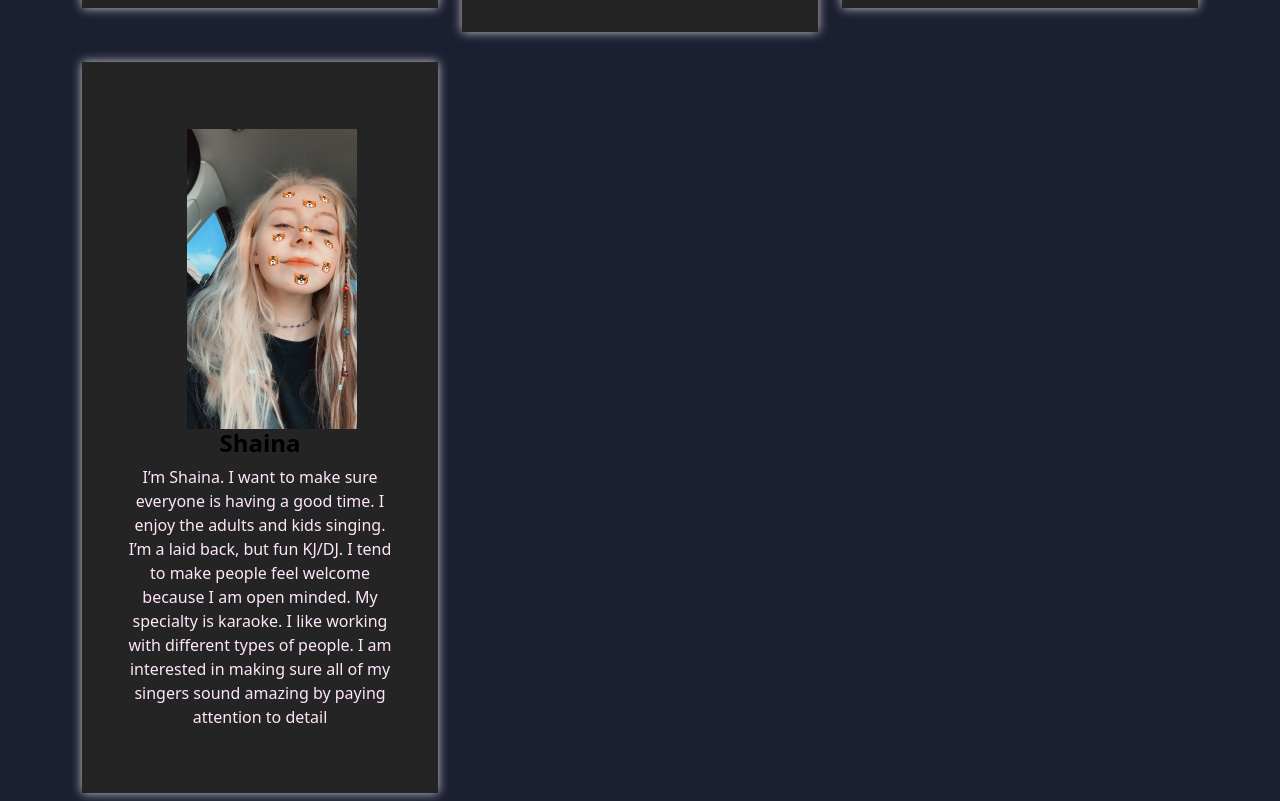
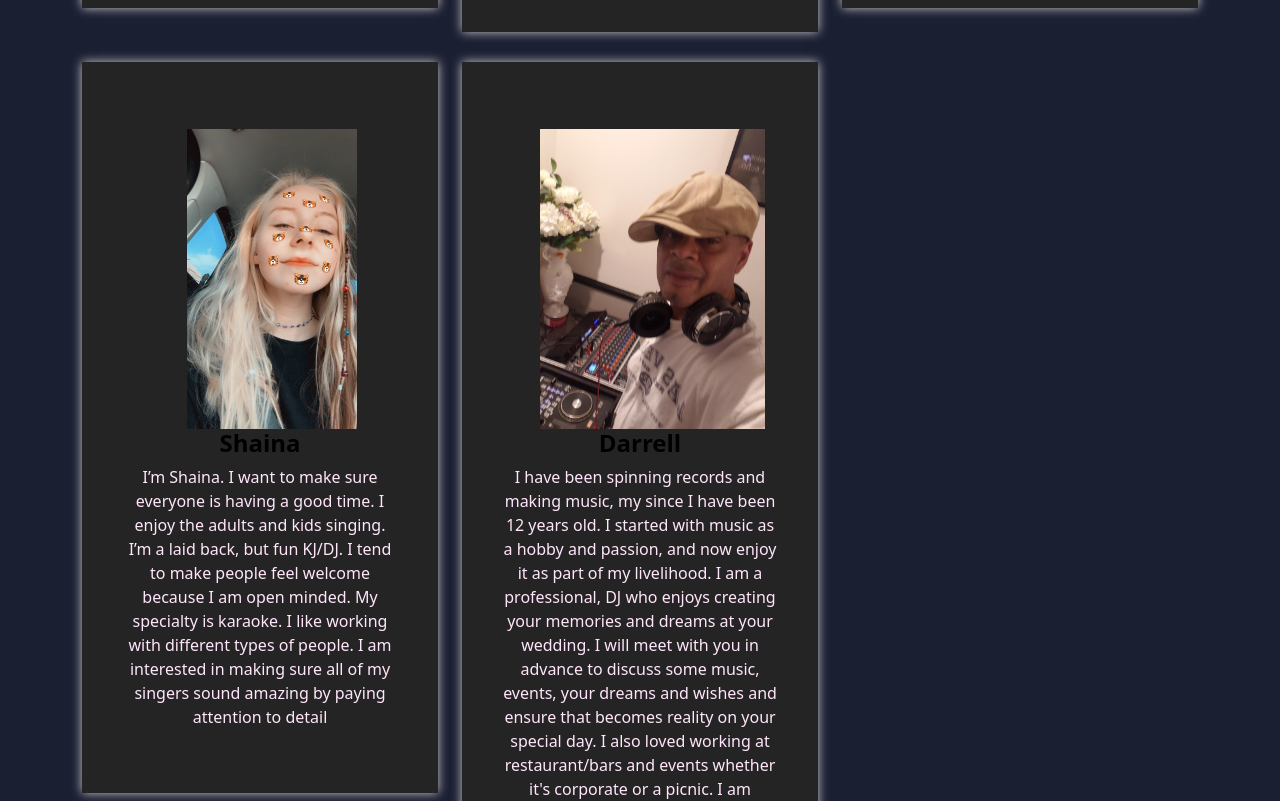
Before and after one commit to care-navigators/care-karaoke, a React (Create React App) app: page /bios in a window 1280 px wide. Shown: the part 1741-2542 px from the top of the page. Built offline with nearby package versions, Linux system fonts and the light colour scheme.

Commit message:
0.1.1 release

```diff
--- a/package.json
+++ b/package.json
@@ -1,6 +1,6 @@
 {
   "name": "care-karaoke",
-  "version": "0.1.0",
+  "version": "0.1.1",
   "private": true,
   "dependencies": {
     "@testing-library/jest-dom": "^5.16.5",
--- a/public/index.html
+++ b/public/index.html
@@ -7,7 +7,7 @@
     <meta name="theme-color" content="#000000" />
     <meta
       name="description"
-      content="Web site created using create-react-app"
+      content="care karaoke website"
     />
     <link rel="apple-touch-icon" href="%PUBLIC_URL%/logo192.png" />
     <!--
@@ -24,7 +24,7 @@
       work correctly both with client-side routing and a non-root public URL.
       Learn how to configure a non-root public URL by running `npm run build`.
     -->
-    <title>React App</title>
+    <title>Care Karaoke</title>
   </head>
   <body>
     <noscript>You need to enable JavaScript to run this app.</noscript>
--- a/src/App.js
+++ b/src/App.js
@@ -55,6 +55,7 @@ export default function Navigation() {
                   <li><Link to="/Bios/4">DJ Germ</Link></li>
                   <li><Link to="/Bios/5">Tiffany</Link></li>
                   <li><Link to="/Bios/6">Shaina</Link></li>
+                  <li><Link to="/Bios/7">Darrell</Link></li>
                   {/* <li><Link to="/Bios/5">Jeremy</Link></li>
                   <li><Link to="/Bios/6">Zach</Link></li>
                   <li><Link to="/Bios/7">Danny</Link></li>
--- a/src/data/bios-data.js
+++ b/src/data/bios-data.js
@@ -40,6 +40,12 @@ export const Data = [
         "firstname": "Shaina",
         "description": "I’m Shaina. I want to make sure everyone is having a good time. I enjoy the adults and kids singing. I’m a laid back, but fun KJ/DJ. I tend to make people feel welcome because I am open minded. My specialty is karaoke. I like working with different types of people. I am interested in making sure all of my singers sound amazing by paying attention to detail",
         "imageUrl": require("../images/people/shaina.jpg"),
+    },
+    {
+        "id": 7,
+        "firstname": "Darrell",
+        "description": "I have been spinning records and making music, my since I have been 12 years old. I started with music as a hobby and passion, and now enjoy it as part of my livelihood. I am a professional, DJ who enjoys creating your memories and dreams at your wedding. I will meet with you in advance to discuss some music, events, your dreams and wishes and ensure that becomes reality on your special day. I also loved working at restaurant/bars and events whether it's corporate or a picnic. I am definitely a DJ who mixes music, but can also be your karaoke, KJ. I will Bri very respectful and compassionate at your event. I can also bring the energy and exciting vibe.",
+        "imageUrl": require("../images/people/darrell.jpg"),
     },
 
     // {
```
Also changed, not shown: src/images/people/darrell.jpg (added), 1 other file (tests, documents, lock files or other folders).
